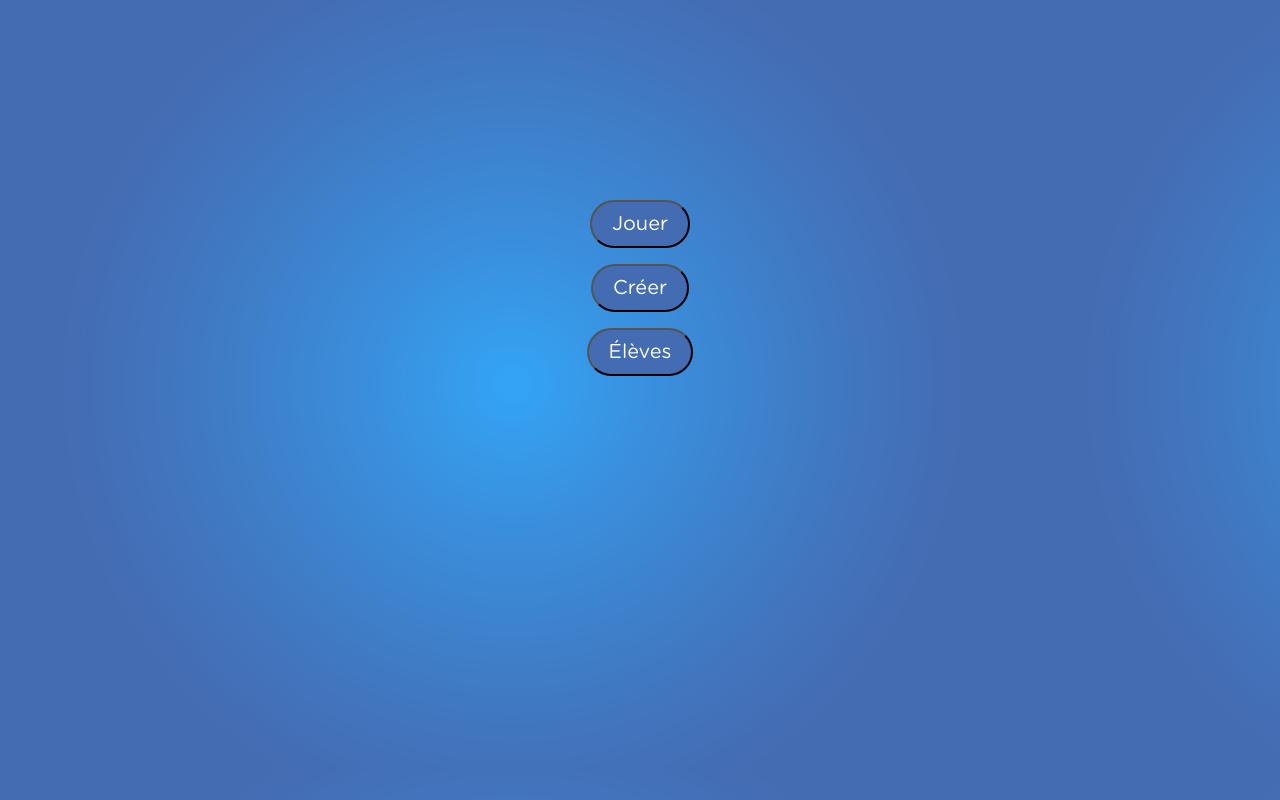
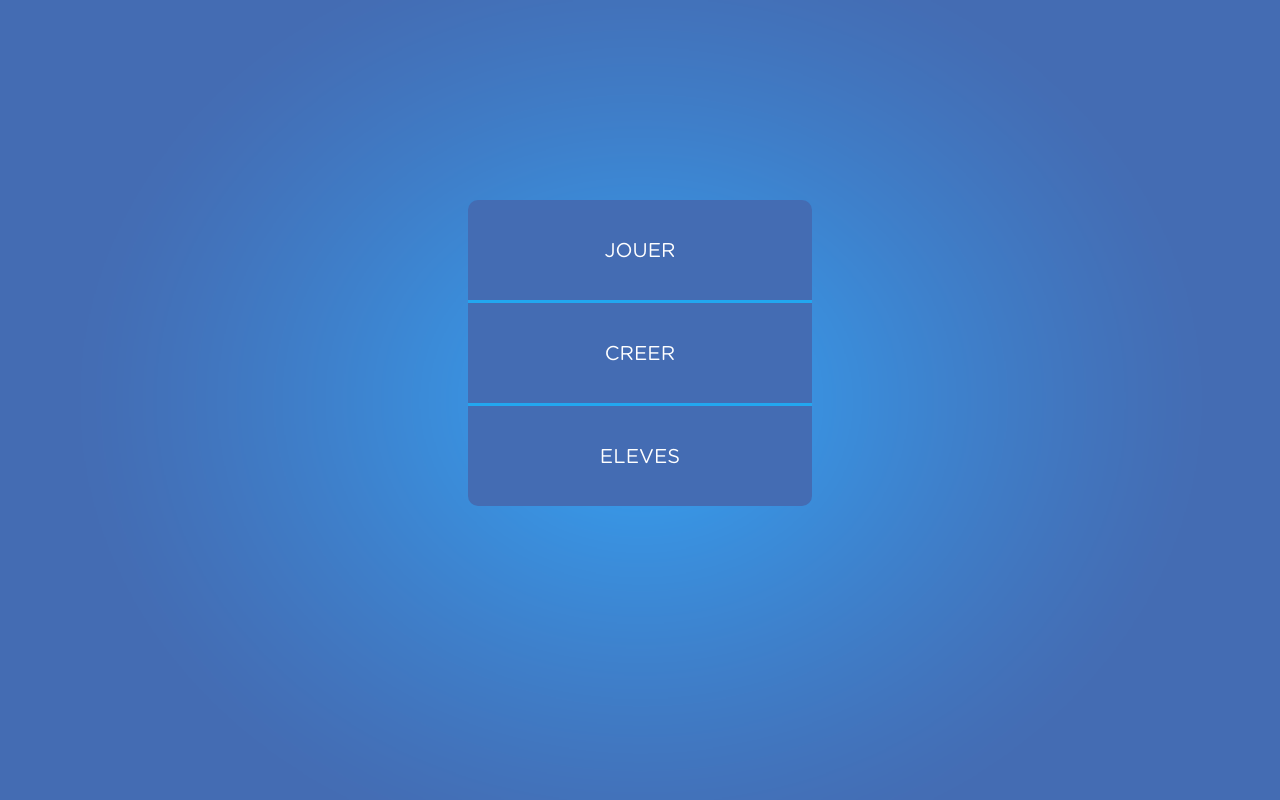
Before and after one commit to LilliJane/Memory, a PHP site: page /home.php in a window 1280 px wide. Run offline with PHP 8.4, Linux system fonts and the light colour scheme.

Commit message:
bootstrap

```diff
--- a/admin.php
+++ b/admin.php
@@ -14,7 +14,8 @@
 					<br /><br />
 					<input type="password" name="password" placeholder="Mot de passe" />
 			   		<br /><br />
-			 		<input type="submit" name= "connexion" value="Connexion" />
+			 		<button type="submit" name= "connexion"/>Accéder
+			 		</button>
 			 	</form>
 			</center>
 		<?php
--- a/home.php
+++ b/home.php
@@ -3,18 +3,10 @@
 <link rel="stylesheet" href="style.css" />
 
 <center>
-	<form action="parts.php">
-    	<button type="submit" name="parts">Jouer
-    	</button>
-	</form>
 
-	<form action="param.php">
-    	<button type="submit" name="param">Créer
-    	</button>
-	</form>
-
-	<form action="students.php">
-    	<button type="submit" name="students">Élèves
-    	</button>
-	</form>
+	<ul>
+  		<li><a href="http://atelier33.ac-bordeaux.fr/ecolesinfo/Memory/parts.php" class="pad_a">JOUER</a></li>
+  		<li class="border_li"><a href="http://atelier33.ac-bordeaux.fr/ecolesinfo/Memory/param.php" class="pad_a">CREER</a></li>
+  		<li class="border_li"><a href="http://atelier33.ac-bordeaux.fr/ecolesinfo/Memory/students.php" class="pad_a">ELEVES</a></li>
+  	</ul>
 </center>
--- a/style.css
+++ b/style.css
@@ -12,6 +12,8 @@ body {
 	color: white;
 	font-family: 'Gotham-Rounded-Book';
 	background-image:url(img/background.png);
+	background-repeat: no-repeat;
+	background-size: 100% 100%;
 	background-attachment:fixed;
 }
 
@@ -54,10 +56,10 @@ ul {
 	background-color: #446cb3;
 	border-radius: 10px;
 	font-family: 'Gotham-Rounded-Book';
-	width: 344px;
 	list-style-type: none;
 	padding: 0;
 	margin: 0;
+	width: 344px;
 }
 
 ul li a {
@@ -71,14 +73,14 @@ a.pad_a {
 	vertical-align: middle;
 }
 
+li {
+	height: 100px;
+	line-height: 100px;
+}
+
 .border_li {
 	width: 344px;
 	border-top: 3px solid #22a7f0;
-}
-
-li {
-	height: 100px;
-	line-height: 100px;
 }
 
 /* Button */
```
Also changed, not shown: parts.php (+10 -5 lines), index.php (line endings or trailing spaces).
